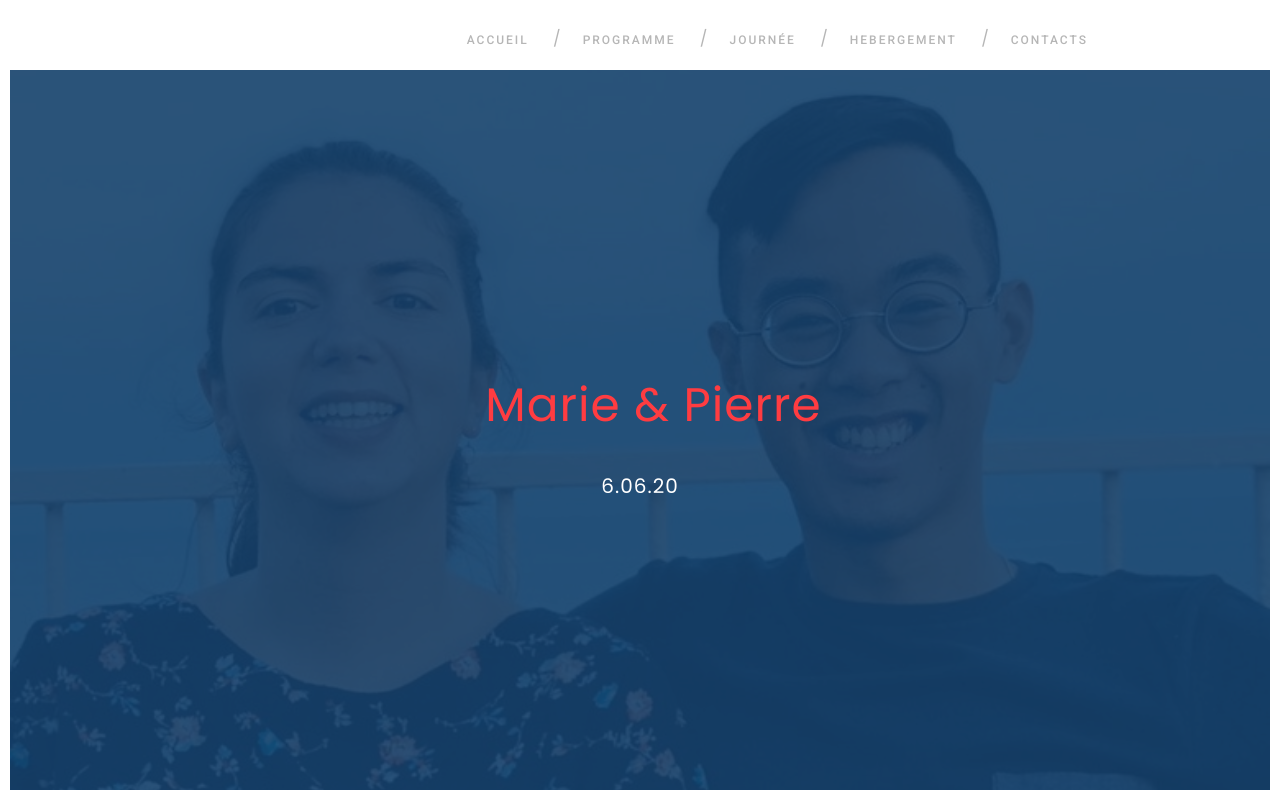
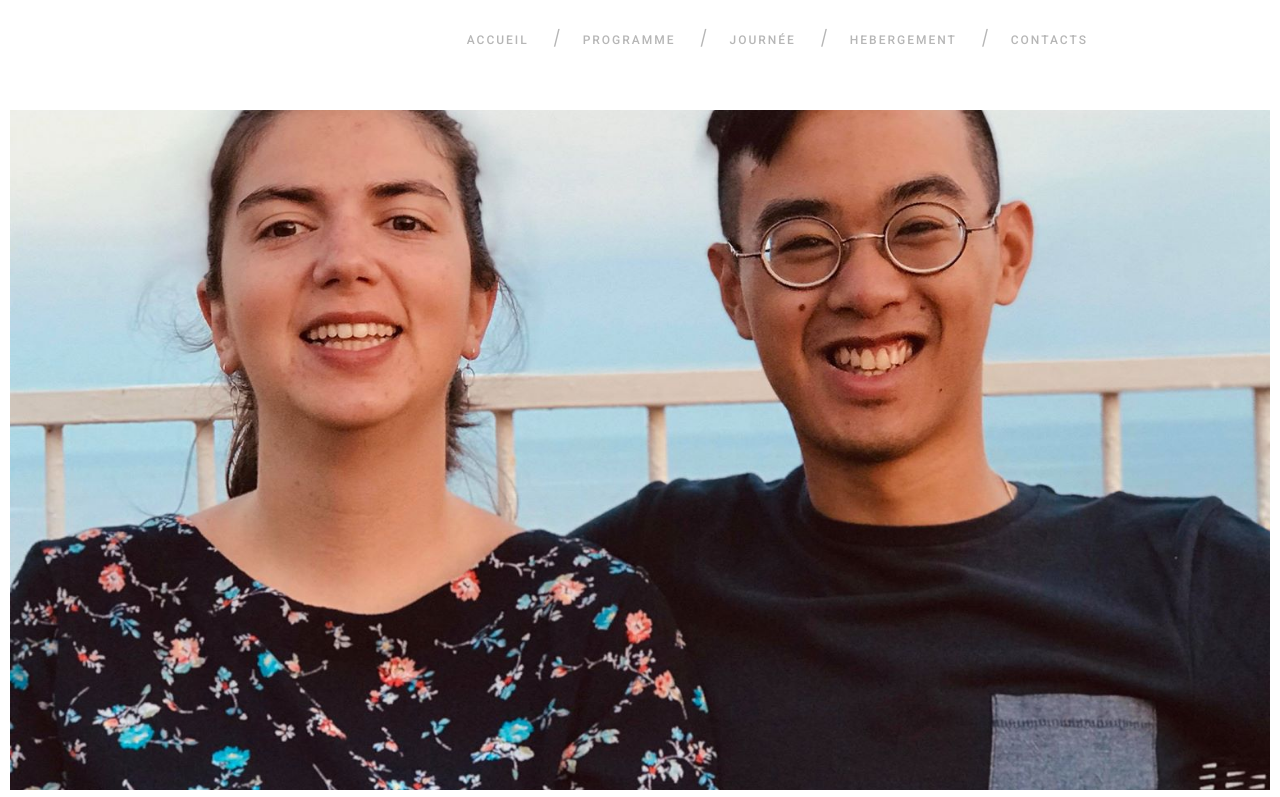
Before and after one commit to PaulSouille/mariage_pierre_marie, a plain HTML site: page index.html in a window 1280 px wide. Shown: the top 797 px of the page. Drawn offline with nearby package versions, Linux system fonts and the light colour scheme; a web font is replaced by a local one.

Commit message:
try new img

```diff
--- a/index.html
+++ b/index.html
@@ -9,6 +9,7 @@
   <link rel="stylesheet" href="./style.css">
   <link rel="stylesheet" href="./timeline.css">
   <link href="https://fonts.googleapis.com/css?family=Poppins&display=swap" rel="stylesheet">
+  <link href="https://fonts.googleapis.com/css?family=Great+Vibes&display=swap" rel="stylesheet">
 
 
 </head>
@@ -34,16 +35,7 @@
     </nav>
 
 
-    <div class="paragraph">
-      <div class="centerintro">
-        <div class="container">
 
-          <h1 class="marieetpierre">Marie &amp; Pierre</h1>
-        </div>
-        <p id="intro">6.06.20
-        </p>
-      </div>
-    </div>
 
   </header>
 
@@ -77,6 +69,7 @@
 
 
   <div id="planning">
+    <h2 classe="main_handstyle">Programme </h2>
     <h2>Programme </h2>
     <div class="block">
       <ul class="timeline">
--- a/style.css
+++ b/style.css
@@ -17,7 +17,6 @@ header {
   border-left: 10px #fff solid;
   border-right: 10px #fff solid;
   border-bottom: 10px #fff solid;
-  background-color: rgb(19, 65, 109);
 }
 
 header #reminder {
@@ -60,13 +59,17 @@ header #reminder #bold {
 .background {
   width: 100%;
   height: 100%;
-  background-image: url('./marie_pierre.jpeg');
+  background-image: url('./marie_pierre.jpg');
   background-size: cover;
   background-position: center center;
-  opacity: 0.1;
   position: absolute;
   left: 0;
   top: 0;
+  top: 110px;
+}
+
+.main_handstyle {
+  font-family: 'Great Vibes', cursive !important;
 }
 
 .menu {
```
Also changed, not shown: marie_pierre.jpeg (deleted), marie_pierre.jpg (added).
